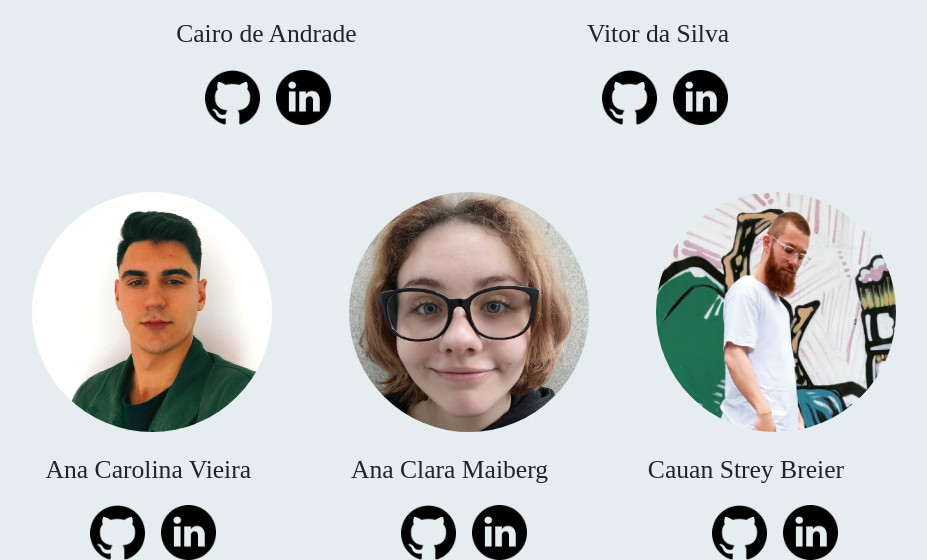
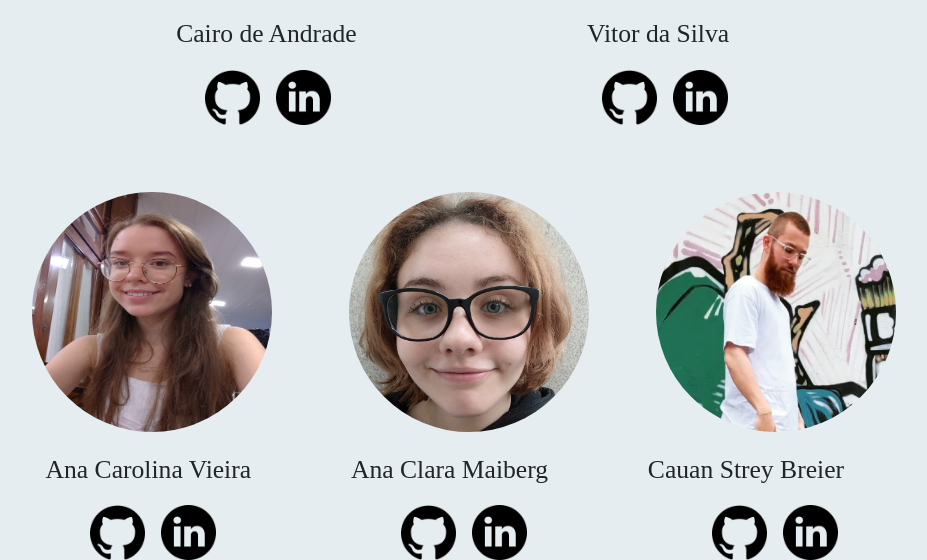
Before and after one commit to CairoDeAndrade/mamba-searcher, a Django app: page /about/ in a window 1280 px wide. Shown: the part 1095-1655 px from the top of the page, without its empty margins (314-1241 px from the left). Run offline with Django 4.2, Linux system fonts and the light colour scheme; some web fonts are replaced.

Commit message:
about upload

```diff
--- a/tcc_principal/super_searcher/templates/super_searcher/about.html
+++ b/tcc_principal/super_searcher/templates/super_searcher/about.html
@@ -61,7 +61,7 @@
               </div>
 
               <div class="photos2">
-                <img src="{% static '/images/perfil_pic.jpg' %}" alt="" class="ana-carolina">
+                <img src="{% static '/images/ana-carolina.jpg' %}" alt="" class="ana-carolina">
                 <img src="{% static '/images/ana-clara.jpg' %}" alt="" class="ana-clara">
                 <img src="{% static '/images/cauan.jpg' %}" alt="" class="cauan">
               </div>
```
Also changed, not shown: tcc_principal/_templates/static/images/ana-carolina.jpg (added), 1 other file.
